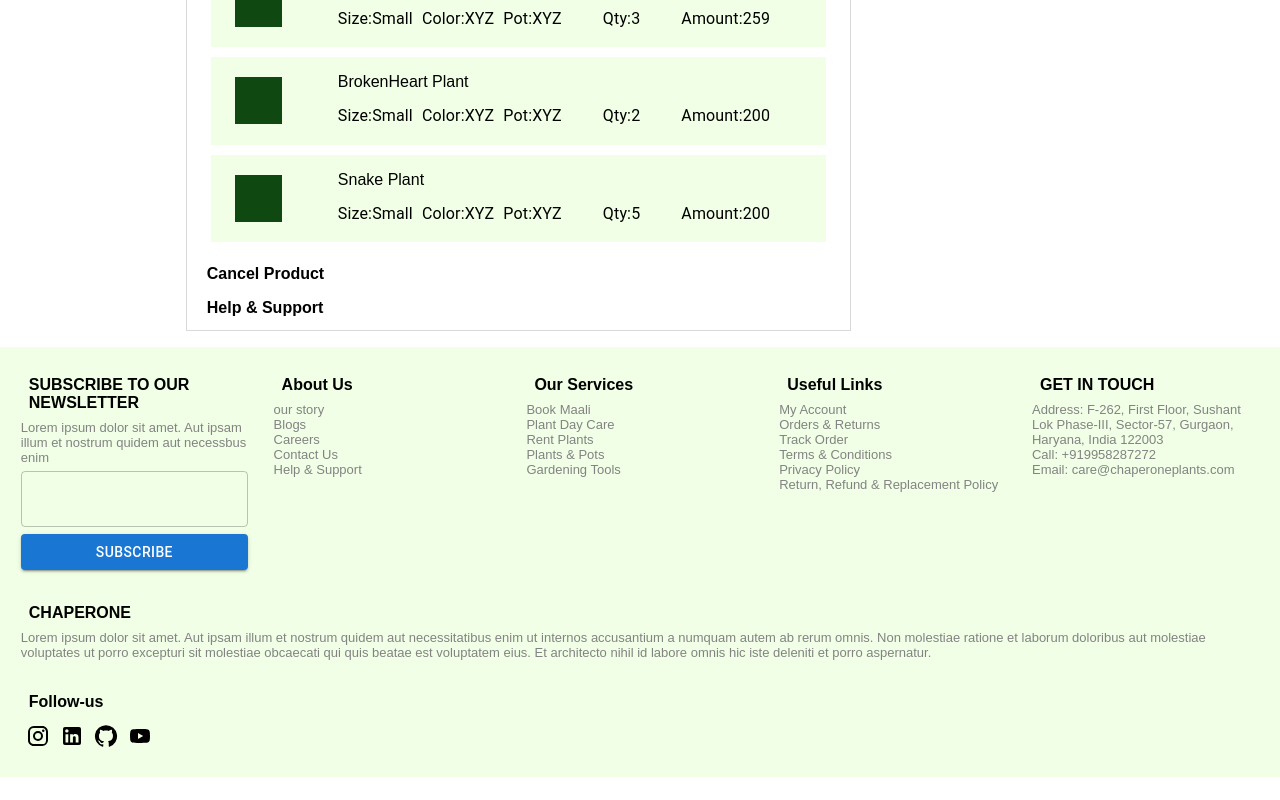
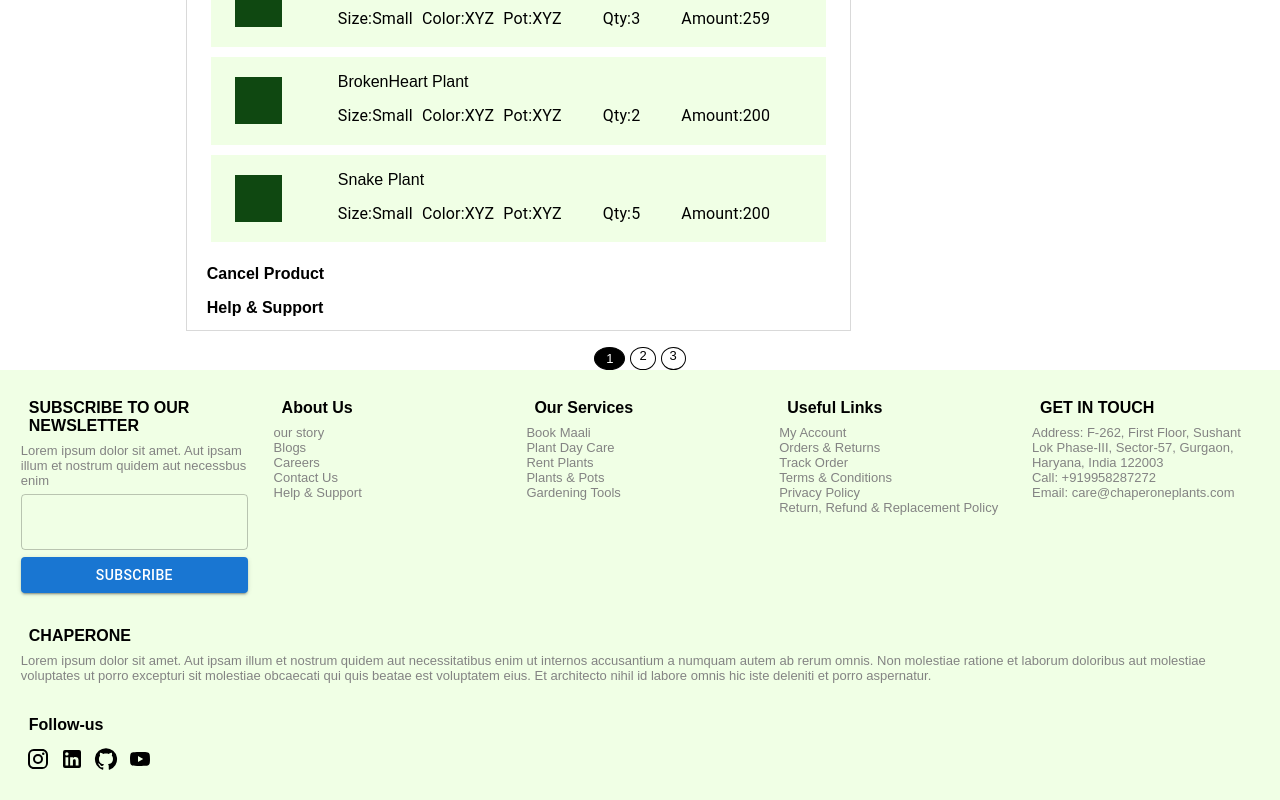
Before and after one commit to Thecr00kedman/Orderpage, a React (Vite) app in the folder client/: page / in a window 1280 px wide. Shown: the part 2728-3528 px from the top of the page. Before the commit the page ends 3505 px from the top, so only its background shows below. Built offline with nearby package versions, Linux system fonts and the light colour scheme.

Commit message:
fixed bugs

```diff
--- a/client/src/Pages/Orders.jsx
+++ b/client/src/Pages/Orders.jsx
@@ -1,11 +1,11 @@
 import Navbar from "../Components/Navbar"
 import Banner from "../Components/Banner"
-import {Breadcrumbs } from "@mui/material"
+import {Breadcrumbs,Typography } from "@mui/material"
 import { Link } from "react-router-dom"
 import ArrowForwardIosIcon from '@mui/icons-material/ArrowForwardIos';
 import OrderItem from "../Components/OrderItem/OrderItem";
 import Product1 from '../assets/Product1.jpeg'
-import { SidePanel,SideHeader } from "./styles";
+import { SidePanel,SideHeader,PageNavigation } from "./styles";
 import Products from "../Components/Products/Products";
 import { OrderSlide,SideContainer } from "./styles";
 import {Box} from "@mui/material";
@@ -78,6 +78,7 @@ return(
        <Box><OrderItem/></Box>
        <Box><Products/></Box>
     </OrderSlide>
+    <PageNavigation><Box>1</Box><Box>2</Box><Box>3</Box></PageNavigation>
     <Footer/>
     </>
     )
--- a/client/src/Pages/styles.js
+++ b/client/src/Pages/styles.js
@@ -61,3 +61,26 @@ export const SidePanel = styled(Box)((theme)=>({
         fontSize:'20px'
     }
 }))
+export const PageNavigation = styled(Box)((theme)=>({
+    display:'flex',
+    flexDirection:"row",
+    justifyContent:'center',
+    gap:'5px',
+    "& div:nth-child(1)":{
+        border:'1px solid black',
+        padding:'3px 11px',
+        background:"black",
+        borderRadius:"50%",
+        color:'white',
+        fontSize:"13px",
+
+    },
+    "& div":{
+        border:'1px solid black',
+        padding:'0px 8px',
+        borderRadius:"50%",
+        color:'black',
+        fontSize:"13px",
+
+    }
+}))
```
